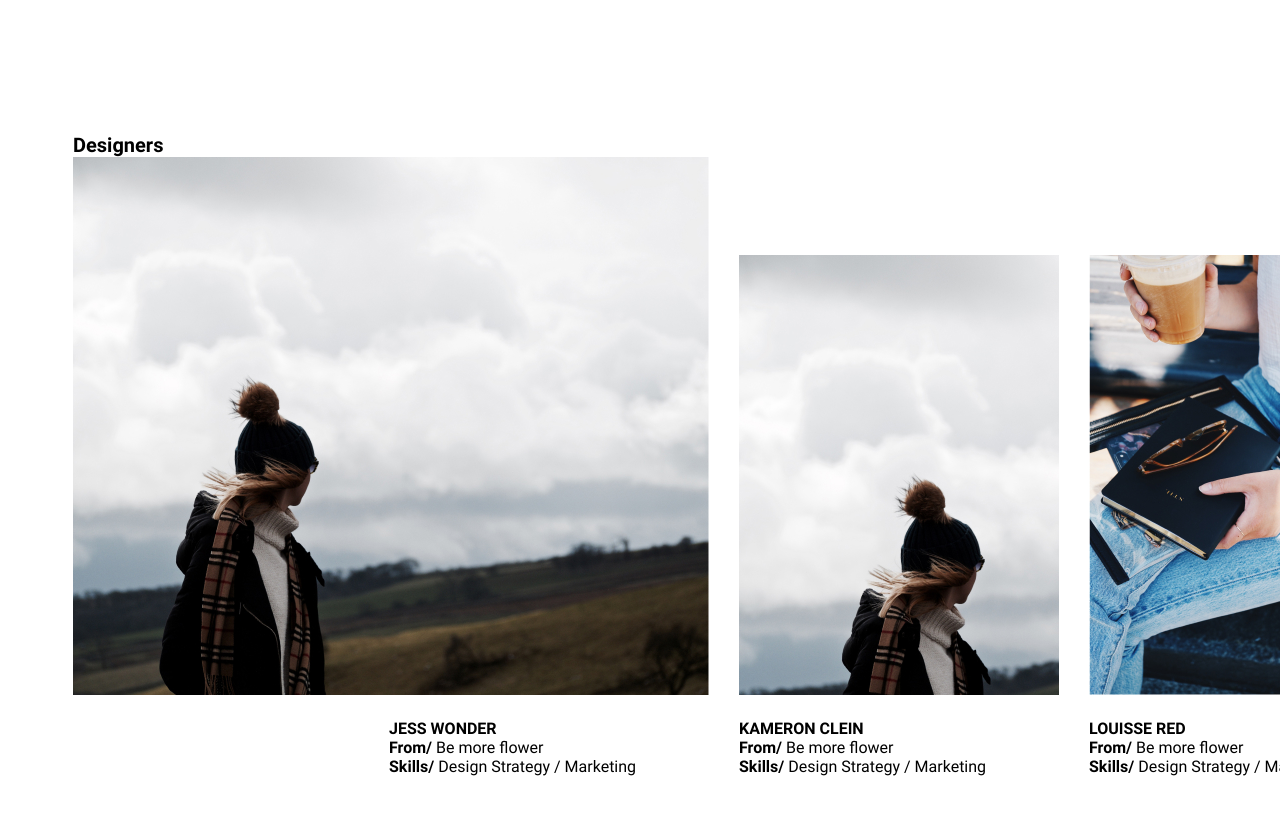
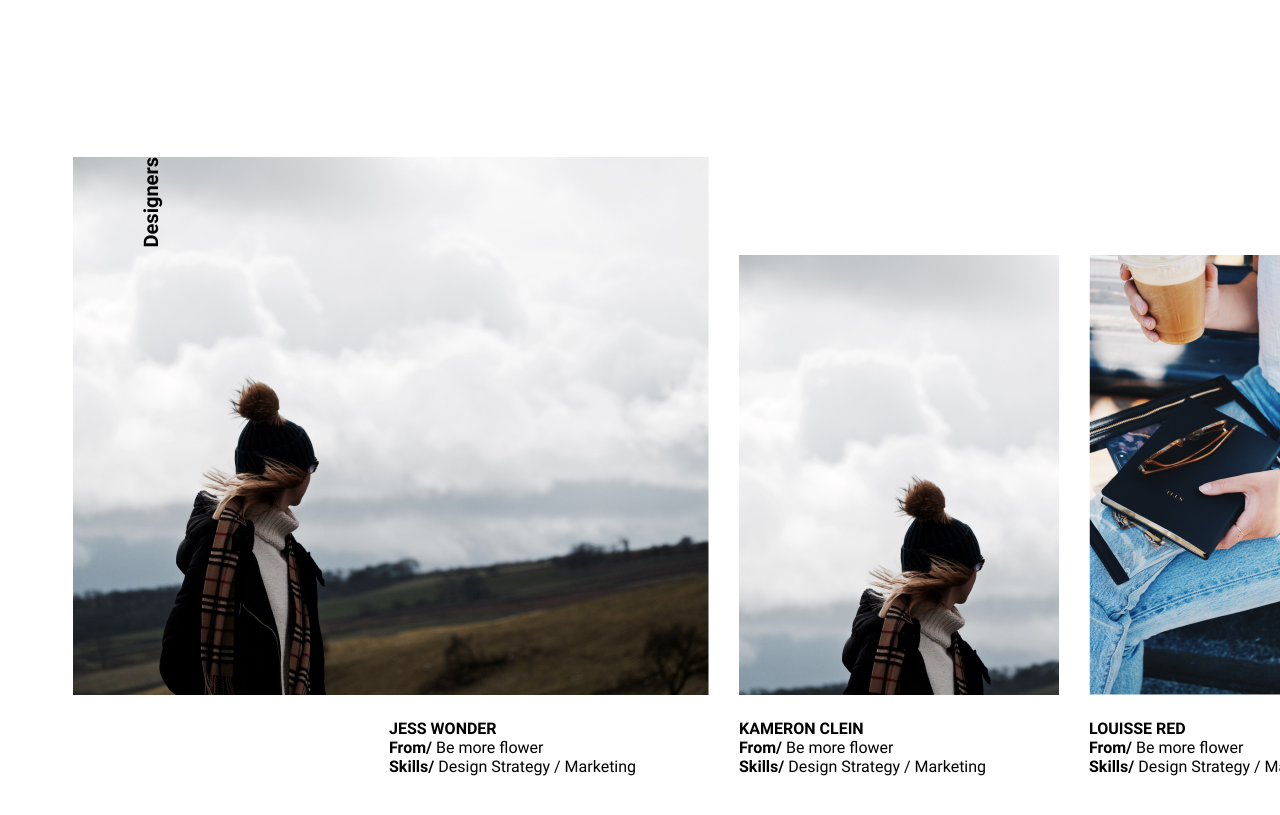
Before and after one commit to Vereshchagina/otus-css-vereshchagina, a plain HTML site: page index.html in a window 1280 px wide. Shown: the part 1741-2556 px from the top of the page. Drawn offline with nearby package versions, Linux system fonts and the light colour scheme; files whose address does not match are found by name.

Commit message:
deleted vertical scroll

```diff
--- a/style/style.css
+++ b/style/style.css
@@ -226,13 +226,14 @@
   overflow: auto;
   margin-left: 73px;
   margin-bottom: 258px;
-  max-height: 645px;
+  min-height: 660px;
 }
 
 .designers__title {
   display: inline-block;
-  /*transform: rotate(-90deg);
-  transform-origin: right bottom;*/
+  max-width: 91px;
+  transform: rotate(-90deg);
+  transform-origin: right bottom;
   font-size: 20px;
   font-weight: 700;
 }
@@ -257,14 +258,14 @@
 .designers__photo-container {
   max-width: 320px;
   max-height: 440px;
-  flex-grow: 1;
+
   overflow: hidden;
 }
 
 .designers__photo-container_resized {
   max-width: 640px;
   max-height: 538px;
-  flex-grow: 2;
+
   overflow: hidden;
 }
 
```
